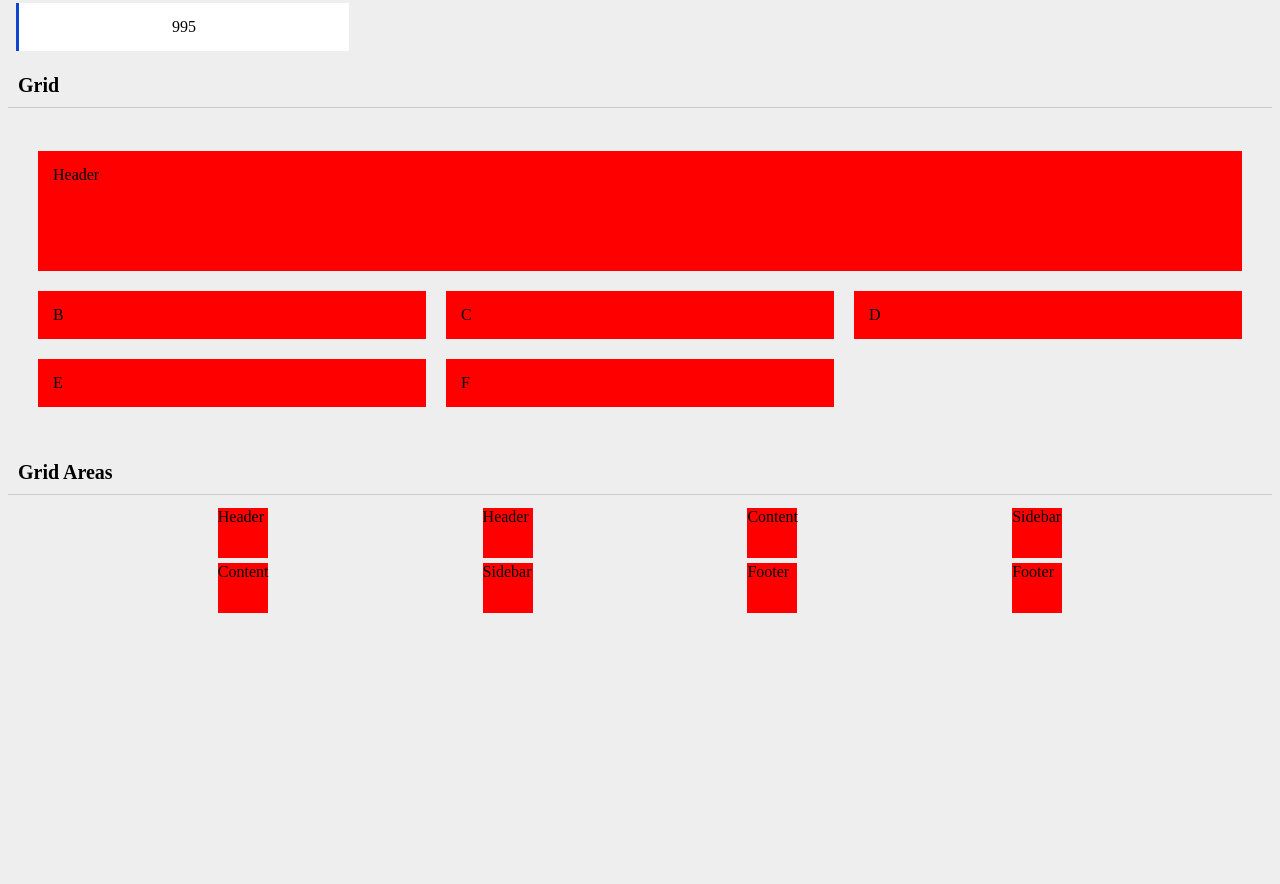
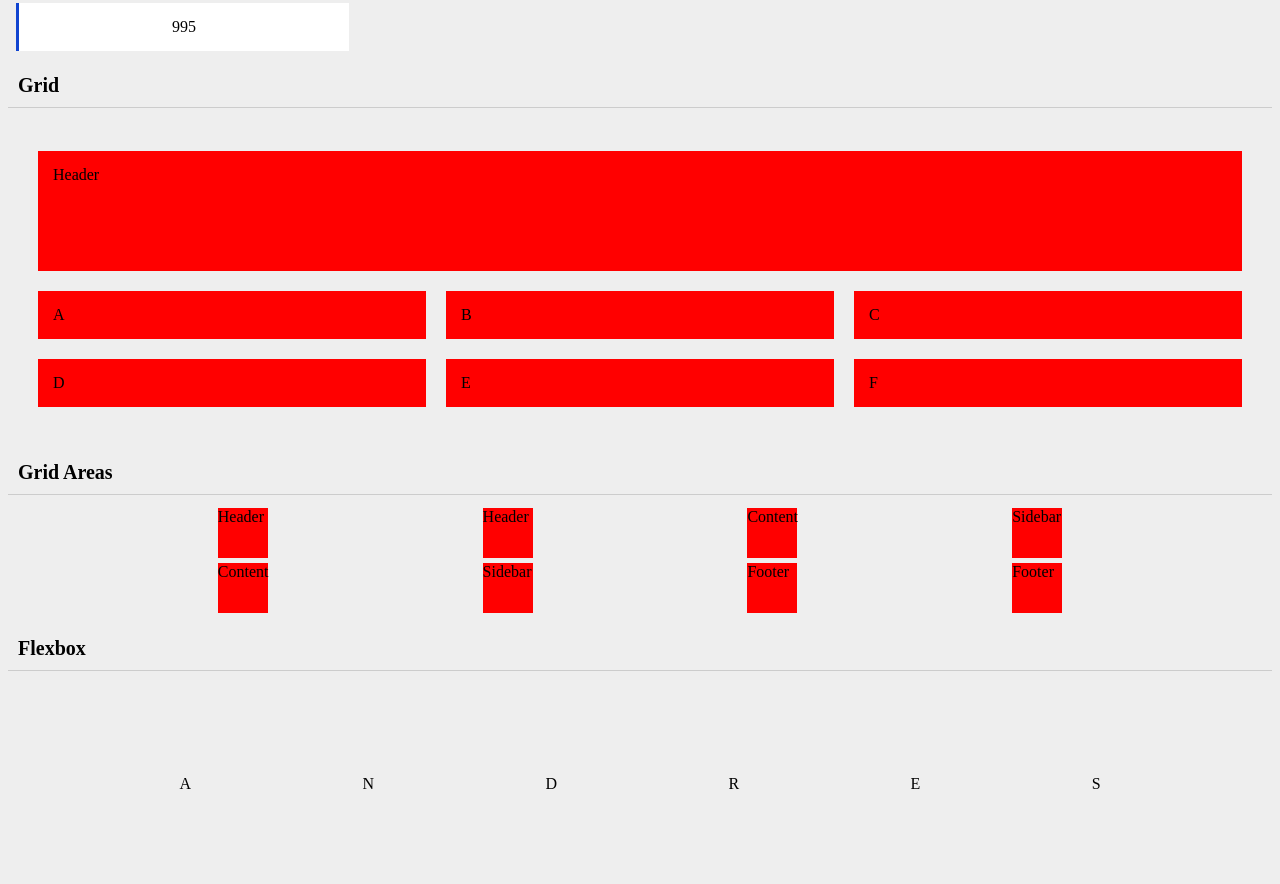
Before and after one commit to avilDev-cr/primerCursoHolaMundo, a plain HTML site: page index.html in a window 1280 px wide. Shown: the part 449-1333 px from the top of the page. Before the commit the page ends 1062 px from the top, so only its background shows below. Drawn offline with Linux system fonts and the light colour scheme.

Commit message:
Agregando flexbox

```diff
--- a/index.html
+++ b/index.html
@@ -8,7 +8,11 @@
   </head>
   <body>
     <h1>Primer ejercicio</h1>
-    <P>Hacer una caja con 3 subcajas la primera con el titulo, la segundo con una descripcion y la tercera con dos botones.Quitar el borde superior y agregar dos intermedios</P>
+    <p>
+      Hacer una caja con 3 subcajas la primera con el titulo, la segundo con una
+      descripcion y la tercera con dos botones.Quitar el borde superior y
+      agregar dos intermedios
+    </p>
     <div class="caja">
       <h1>Soy cabecera</h1>
       <div class="contenido">
@@ -31,6 +35,7 @@
       <h1>Grid</h1>
       <div class="grid">
         <div class="element header">Header</div>
+        <div class="element">A</div>
         <div class="element">B</div>
         <div class="element">C</div>
         <div class="element">D</div>
@@ -52,5 +57,18 @@
         <div class="redA">Footer</div>
       </div>
     </div>
+
+    <h1>Flexbox</h1>
+    <div class="contenedor_flex">
+
+      <div class="flex">
+        <div class="primero">E</div>
+        <div class="segundo">R</div>
+        <div class="tercero">N</div>
+        <div class="cuarto">D</div>
+        <div class="quinto">S</div>
+        <div class="sexto">A</div>
+      </div>
+    </div>
   </body>
 </html>
--- a/styles/style.css
+++ b/styles/style.css
@@ -128,6 +128,8 @@ border-color: red;
     grid-auto-rows: 140px; */
 
     width: 100%;
+   /* The `grid-template-columns: repeat(4, 50px);` property is creating a grid layout with 4 columns,
+   each with a width of 50 pixels. */
     grid-template-columns: repeat(4, 50px);
     grid-template-rows: repeat(2,50px);
     gap: 5px;
@@ -143,3 +145,42 @@ border-color: red;
   .redA{
     background-color: red;
   }
+
+
+  .flex {
+    display: flex;
+   /* The `flex-flow: row wrap;` property is a shorthand property that combines the `flex-direction`
+   and `flex-wrap` properties. */
+    flex-flow: row wrap;
+    height: 200px;
+    justify-content: space-evenly;
+    align-content: center;
+  }
+
+.primero{
+    order: 5;
+    /* flex-grow: 1;
+    flex-basis: 120px; */
+    /* O podemos usar flex */
+    /* The `flex: 1 120px;` property value is shorthand for setting the flex-grow and flex-basis
+    properties. */
+    /* flex: 1 120px; */
+}
+
+.segundo{
+    order: 4;
+    /* flex-grow: 3; */
+}
+.tercero{
+    order: 3;
+    align-self: flex-start;
+}
+.cuarto{
+    order: 3;
+}
+.quinto{
+    order: 6;
+}
+.sexto{
+    order: 1;
+}
```
Lines whose indentation alone changed are shown as unchanged.
